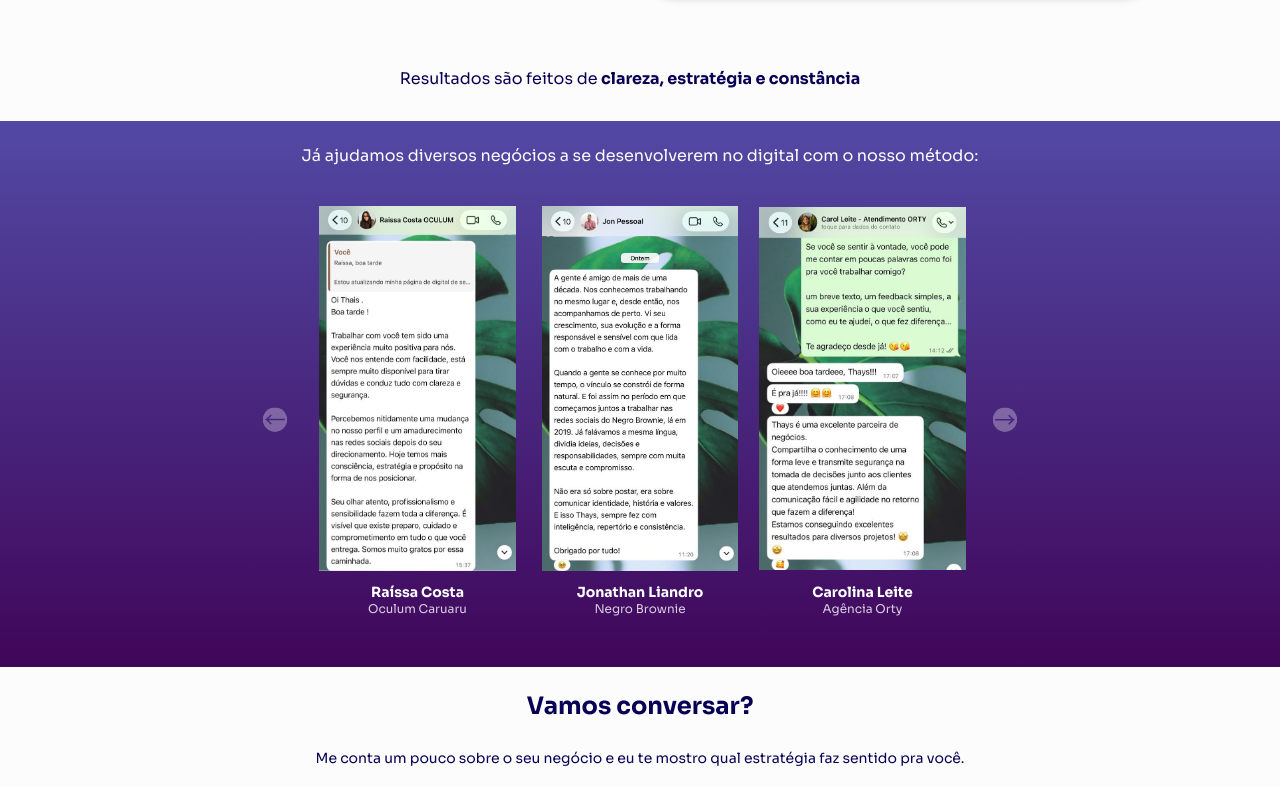
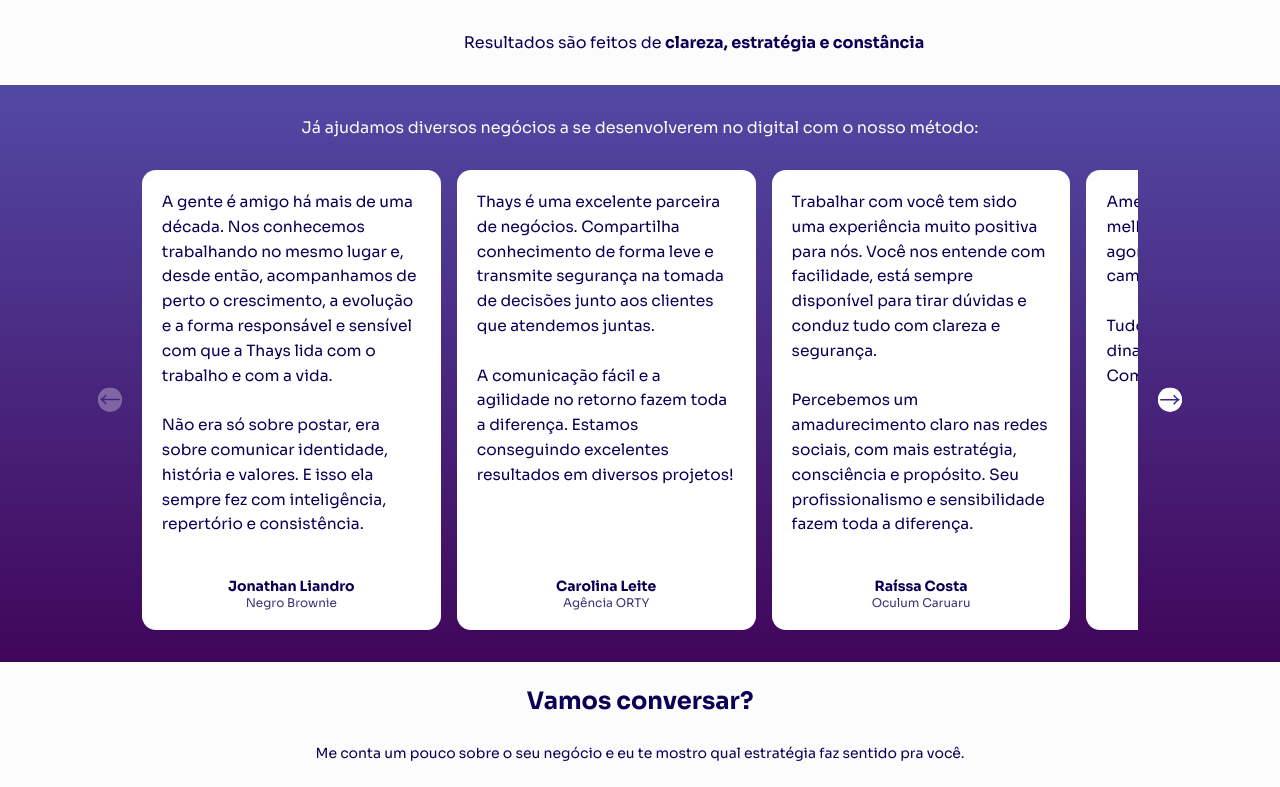
Before and after one commit to LucasSilva006/thays-lima, a plain HTML site: page index.html in a window 1280 px wide. Shown: the part 3136-3923 px from the top of the page. Drawn offline with Linux system fonts and the light colour scheme.

Commit message:
Atualização reta final

```diff
--- a/index.html
+++ b/index.html
@@ -9,6 +9,7 @@
     />
     <title>Lima Comunica | Thays Lima - Estrategista de Marketing</title>
     <link rel="stylesheet" href="style.css" />
+    <link rel="shortcut icon" href="assets/images/favicon.ico" type="image/x-icon">
   </head>
   <body>
     <header>
@@ -365,7 +366,7 @@
           <button class="nav prev" aria-label="Anterior">
             <img
               src="assets/images/icons/seta-esquerda.svg"
-              alt="Seta direita"
+              alt="Anterior"
               width="30"
               height="30"
             />
@@ -373,41 +374,70 @@
 
           <div class="viewport">
             <div class="track">
-              <!-- Repita esse bloco para cada print -->
+              <!-- Jonathan -->
               <div class="slide">
-                <img
-                  src="assets/images/print1.jpeg"
-                  alt="Depoimento cliente"
-                  width="230"
-                  height="100"
-                />
+                <p class="texto-depoimento">
+                  A gente é amigo há mais de uma década. Nos conhecemos
+                  trabalhando no mesmo lugar e, desde então, acompanhamos de
+                  perto o crescimento, a evolução e a forma responsável e
+                  sensível com que a Thays lida com o trabalho e com a vida.
+                  <br /><br />
+                  Não era só sobre postar, era sobre comunicar identidade,
+                  história e valores. E isso ela sempre fez com inteligência,
+                  repertório e consistência.
+                </p>
+                <div class="meta-cliente">
+                  <strong class="nome-cliente">Jonathan Liandro</strong>
+                  <span class="empresa-cliente">Negro Brownie</span>
+                </div>
+              </div>
+
+              <!-- Carolina -->
+              <div class="slide">
+                <p class="texto-depoimento">
+                  Thays é uma excelente parceira de negócios. Compartilha
+                  conhecimento de forma leve e transmite segurança na tomada de
+                  decisões junto aos clientes que atendemos juntas.
+                  <br /><br />
+                  A comunicação fácil e a agilidade no retorno fazem toda a
+                  diferença. Estamos conseguindo excelentes resultados em
+                  diversos projetos!
+                </p>
+                <div class="meta-cliente">
+                  <strong class="nome-cliente">Carolina Leite</strong>
+                  <span class="empresa-cliente">Agência ORTY</span>
+                </div>
+              </div>
+
+              <!-- Raíssa -->
+              <div class="slide">
+                <p class="texto-depoimento">
+                  Trabalhar com você tem sido uma experiência muito positiva
+                  para nós. Você nos entende com facilidade, está sempre
+                  disponível para tirar dúvidas e conduz tudo com clareza e
+                  segurança.
+                  <br /><br />
+                  Percebemos um amadurecimento claro nas redes sociais, com mais
+                  estratégia, consciência e propósito. Seu profissionalismo e
+                  sensibilidade fazem toda a diferença.
+                </p>
                 <div class="meta-cliente">
                   <strong class="nome-cliente">Raíssa Costa</strong>
                   <span class="empresa-cliente">Oculum Caruaru</span>
                 </div>
               </div>
+
+              <!-- Lígia -->
               <div class="slide">
-                <img
-                  src="assets/images/print2.jpeg"
-                  alt="Depoimento cliente"
-                  width="230"
-                  height="100"
-                />
+                <p class="texto-depoimento">
+                  Amei trabalhar com você. Foi a melhor experiência que tive até
+                  agora, desde a estruturação das campanhas até os resultados.
+                  <br /><br />
+                  Tudo muito organizado, com dinamismo e profissionalismo. Com
+                  certeza vou indicar muito!
+                </p>
                 <div class="meta-cliente">
-                  <strong class="nome-cliente">Jonathan Liandro</strong>
-                  <span class="empresa-cliente">Negro Brownie</span>
-                </div>
-              </div>
-              <div class="slide">
-                <img
-                  src="assets/images/print3.jpeg"
-                  alt="Depoimento cliente"
-                  width="230"
-                  height="100"
-                />
-                <div class="meta-cliente">
-                  <strong class="nome-cliente">Carolina Leite</strong>
-                  <span class="empresa-cliente">Agência Orty</span>
+                  <strong class="nome-cliente">Lígia Raquel</strong>
                 </div>
               </div>
             </div>
@@ -416,7 +446,7 @@
           <button class="nav next" aria-label="Próximo">
             <img
               src="assets/images/icons/seta-direita.svg"
-              alt="Seta direita"
+              alt="Próximo"
               width="30"
               height="30"
             />
--- a/main.js
+++ b/main.js
@@ -32,14 +32,24 @@ function getSlidesPerView() {
   return 1;
 }
 
+function getGap() {
+  const style = window.getComputedStyle(track);
+  return parseFloat(style.gap) || 0;
+}
+
 function updateCarousel() {
   slidesPerView = getSlidesPerView();
+
   const slideWidth = slides[0].offsetWidth;
-  track.style.transform = `translateX(-${index * slideWidth}px)`;
+  const gap = getGap();
+  const moveX = index * (slideWidth + gap);
+
+  track.style.transform = `translateX(-${moveX}px)`;
 
   prevBtn.disabled = index === 0;
   nextBtn.disabled = index >= slides.length - slidesPerView;
 }
+
 
 function animateNavButton(button) {
   button.classList.remove("is-animating");
--- a/style.css
+++ b/style.css
@@ -505,75 +505,35 @@ header {
 
 .track {
   display: flex;
+  gap: 16px; /* espaçamento entre os cards */
   transition: transform 0.4s ease;
 }
 
-/* SLIDE */
+/* SLIDE (CARD DE TEXTO) */
 .slide {
   flex: 0 0 100%;
-  padding: 8px;
+  padding: 20px;
   display: flex;
   flex-direction: column;
-  align-items: center;
-  justify-content: flex-start;
+  justify-content: space-between;
+  background: rgb(255, 255, 255);
+  border-radius: 14px;
+  min-height: 260px;
+  gap: 24px;
 }
 
-.slide img {
-  width: 100%;
-  object-fit: contain;
-  height: 85%;
+/* TEXTO DO DEPOIMENTO */
+.texto-depoimento {
+  font-size: 14px;
+  line-height: 1.6;
+  text-align: start;
 }
 
-/* BOTÕES */
-/* base continua a mesma */
-.nav {
-  background: transparent;
-  border: none;
-  color: #fff;
-  width: 44px;
-  height: 36px;
-  border-radius: 100%;
-  cursor: pointer;
-  display: flex;
-  align-items: center;
-  justify-content: center;
-  transition: opacity 0.3s;
-}
-
-/* animação pulse */
-@keyframes navPulse {
-  0% {
-    transform: scale(1);
-  }
-  40% {
-    transform: scale(1.15);
-  }
-  100% {
-    transform: scale(1);
-  }
-}
-
-/* classe que ativa a animação */
-.nav.is-animating {
-  animation: navPulse 0.35s ease;
-}
-
-/* feedback toque mobile */
-.nav:active:not(:disabled) {
-  transform: scale(0.9);
-}
-
-.nav:disabled {
-  opacity: 0.3;
-  cursor: default;
-}
-
-
-
+/* META CLIENTE */
 .meta-cliente {
-  margin-top: 12px;
+  margin-top: 16px;
   text-align: center;
-  color: #fff;
+  color: var(--roxo-forte);
 }
 
 .nome-cliente {
@@ -588,10 +548,55 @@ header {
   opacity: 0.8;
 }
 
+/* BOTÕES */
+.nav {
+  background: transparent;
+  border: none;
+  width: 44px;
+  height: 36px;
+  border-radius: 100%;
+  cursor: pointer;
+  display: flex;
+  align-items: center;
+  justify-content: center;
+  transition: opacity 0.3s;
+}
+
+@keyframes navPulse {
+  0% {
+    transform: scale(1);
+  }
+  40% {
+    transform: scale(1.15);
+  }
+  100% {
+    transform: scale(1);
+  }
+}
+
+.nav.is-animating {
+  animation: navPulse 0.35s ease;
+}
+
+.nav:active:not(:disabled) {
+  transform: scale(0.9);
+}
+
+.nav:disabled {
+  opacity: 0.3;
+  cursor: default;
+}
+
 /* TABLET */
 @media (min-width: 600px) {
   .slide {
     flex: 0 0 50%;
+    min-height: 280px;
+    max-width: 45%;
+  }
+
+  .texto-depoimento {
+    font-size: 15px;
   }
 }
 
@@ -599,6 +604,12 @@ header {
 @media (min-width: 1024px) {
   .slide {
     flex: 0 0 33.3333%;
+    min-height: 300px;
+    max-width: 30%;
+  }
+
+  .texto-depoimento {
+    font-size: 15.5px;
   }
 }
 
@@ -807,8 +818,6 @@ footer {
     margin: 0px 0px 24px 10vw;
   }
 
-
-
   .card-nossos-servicos,
   .card-consultoria-mentorias {
     width: 70%;
@@ -816,7 +825,7 @@ footer {
   }
 
   .prova-social {
-    padding: 24px 20vw 24px;
+    padding: 32px 4px;
   }
 
   .text-cta-final {
@@ -873,12 +882,16 @@ footer {
     width: 45%;
   }
 
+  .mentoria {
+    padding: 24px 0 0 0;
+  }
+
   .picture-consultorias-mentorias {
     display: block;
     width: 40vw;
+    max-width: 576px;
     margin: 5vh 0px;
   }
-
 
   .box-dos-cards-consultoria-mentoriais {
     display: flex;
@@ -899,7 +912,8 @@ footer {
 
   .img-consultorias-mentorias {
     display: flex;
-    max-width: 100%;
+    width: 100%;
+    max-width: 576px;
     max-height: 100%;
   }
 
@@ -917,7 +931,7 @@ footer {
   }
 }
 
-@media (min-width: 144px) {
+@media (min-width: 1440px) {
   body {
     max-width: 1440px;
     margin: 0 auto;
```
Also changed, not shown: assets/images/favicon.ico (added), assets/images/favicon_io/android-chrome-192x192.png (added), assets/images/favicon_io/android-chrome-512x512.png (added), assets/images/favicon_io/apple-touch-icon.png (added), assets/images/favicon_io/favicon-16x16.png (added), assets/images/favicon_io/favicon-32x32.png (added), assets/images/favicon_io/site.webmanifest (added), assets/images/logo-fundo-branco.png (added).
